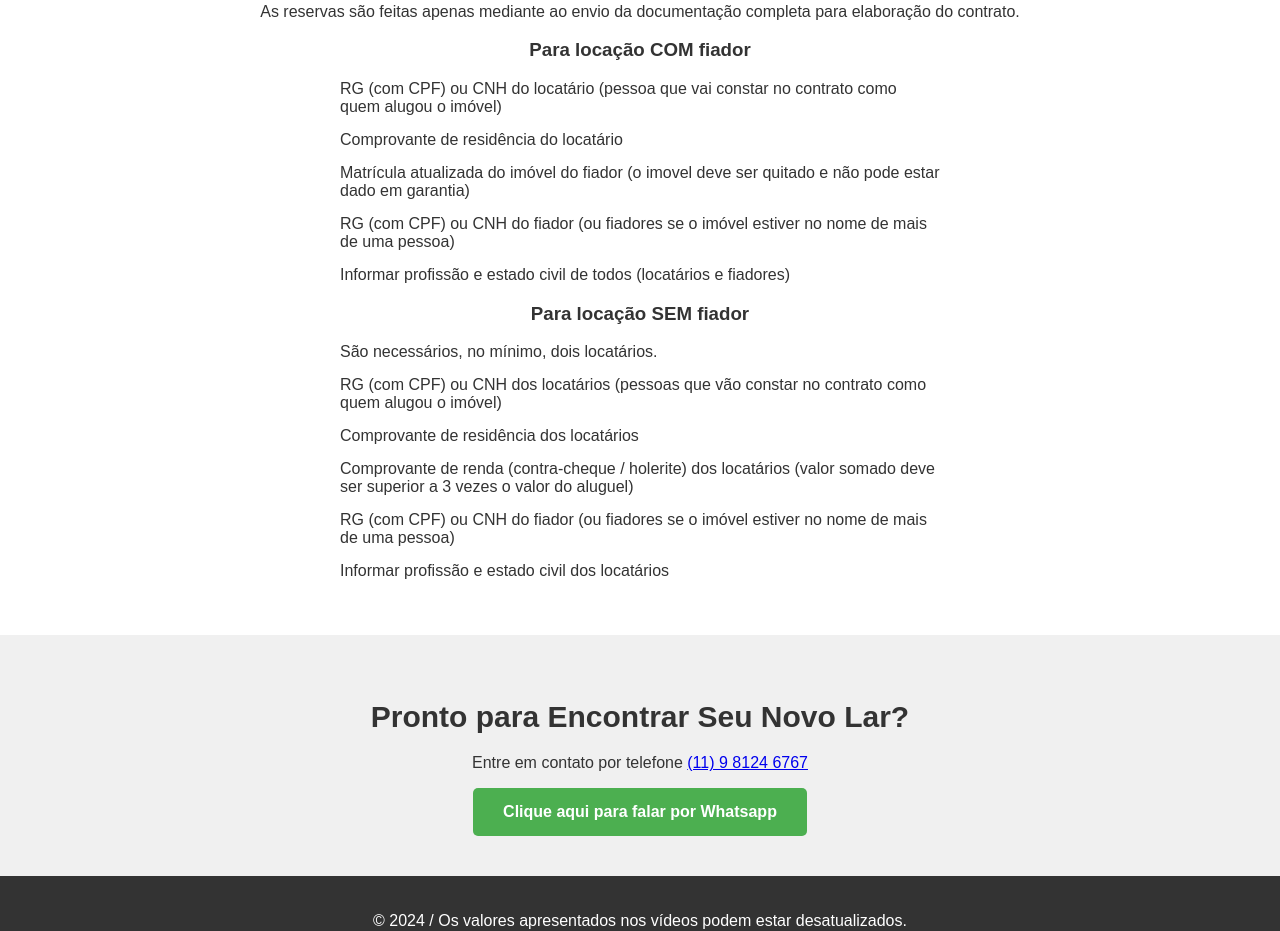
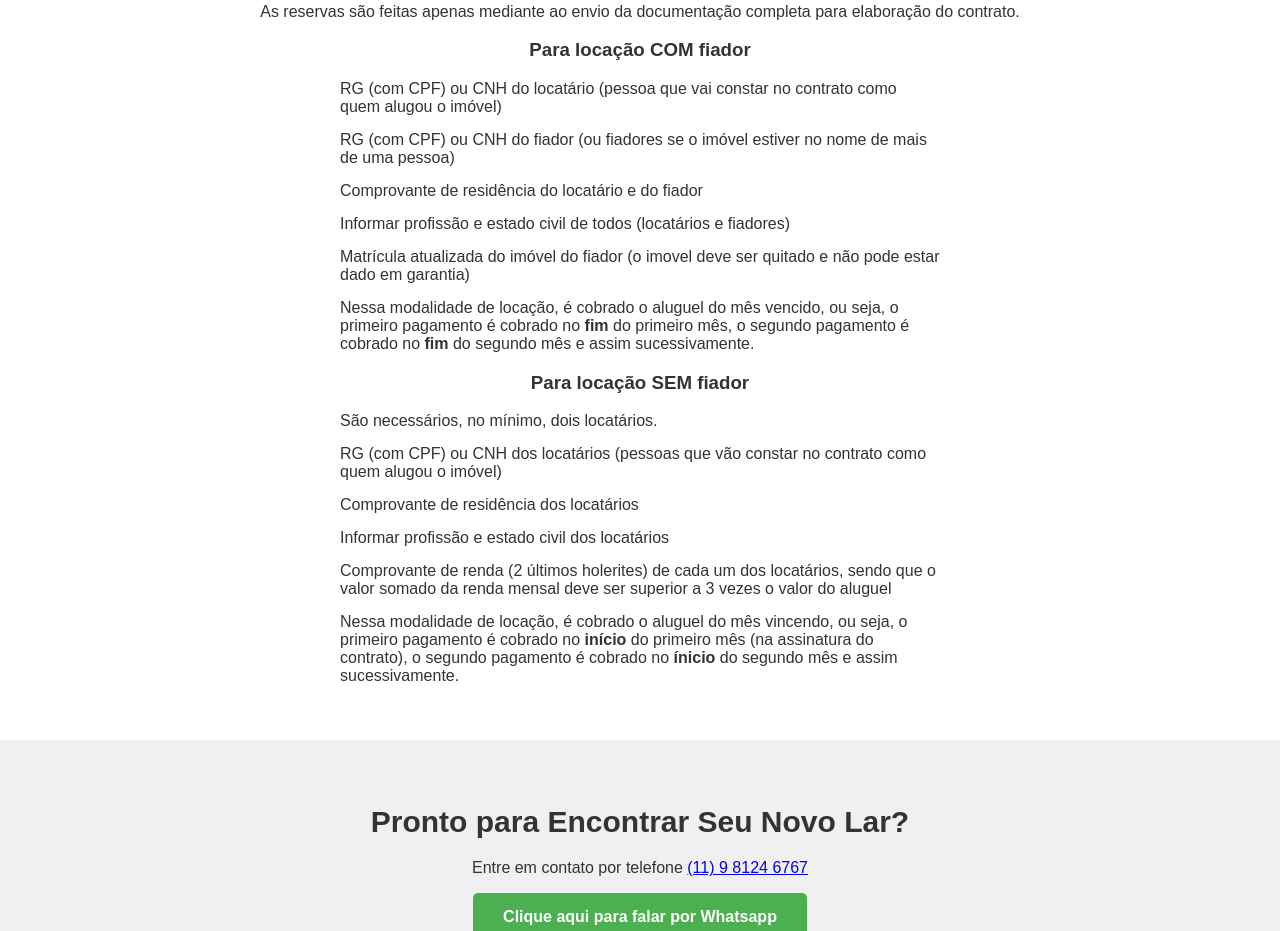
Before and after one commit to saulosch/saulosch.github.io, a plain HTML site: page index.html in a window 1280 px wide. Shown: the part 4259-5190 px from the top of the page. Drawn offline with Linux system fonts and the light colour scheme; a script that the page names is missing.

Commit message:
informado forma de pagamento (vencido/vincendo)

```diff
--- a/index.html
+++ b/index.html
@@ -115,10 +115,11 @@
                 <div class="text-left">
                     <ul>
                         <li>RG (com CPF) ou CNH do locatário (pessoa que vai constar no contrato como quem alugou o imóvel)</li>
-                        <li>Comprovante de residência do locatário</li>
+                        <li>RG (com CPF) ou CNH do fiador (ou fiadores se o imóvel estiver no nome de mais de uma pessoa)</li>
+                        <li>Comprovante de residência do locatário e do fiador</li>
+                        <li>Informar profissão e estado civil de todos (locatários e fiadores)</li>
                         <li>Matrícula atualizada do imóvel do fiador (o imovel deve ser quitado e não pode estar dado em garantia)</li>
-                        <li>RG (com CPF) ou CNH do fiador (ou fiadores se o imóvel estiver no nome de mais de uma pessoa)</li>
-                        <li>Informar profissão e estado civil de todos (locatários e fiadores)</li>
+                        <li>Nessa modalidade de locação, é cobrado o aluguel do mês vencido, ou seja, o primeiro pagamento é cobrado no <b>fim</b> do primeiro mês, o segundo pagamento é cobrado no <b>fim</b> do segundo mês e assim sucessivamente.</li>
                     </ul>
                 </div>
                 <h3>Para locação SEM fiador</h3>
@@ -128,9 +129,9 @@
                         <li>São necessários, no mínimo, dois locatários.</li>
                         <li>RG (com CPF) ou CNH dos locatários (pessoas que vão constar no contrato como quem alugou o imóvel)</li>
                         <li>Comprovante de residência dos locatários</li>
-                        <li>Comprovante de renda (contra-cheque / holerite) dos locatários (valor somado deve ser superior a 3 vezes o valor do aluguel)</li>
-                        <li>RG (com CPF) ou CNH do fiador (ou fiadores se o imóvel estiver no nome de mais de uma pessoa)</li>
                         <li>Informar profissão e estado civil dos locatários</li>
+                        <li>Comprovante de renda (2 últimos holerites) de cada um dos locatários, sendo que o valor somado da renda mensal deve ser superior a 3 vezes o valor do aluguel</li>
+                        <li>Nessa modalidade de locação, é cobrado o aluguel do mês vincendo, ou seja, o primeiro pagamento é cobrado no <b>início</b> do primeiro mês (na assinatura do contrato), o segundo pagamento é cobrado no <b>ínicio</b> do segundo mês e assim sucessivamente.</li>
                     </ul>
                 </div>
             </div>
```
